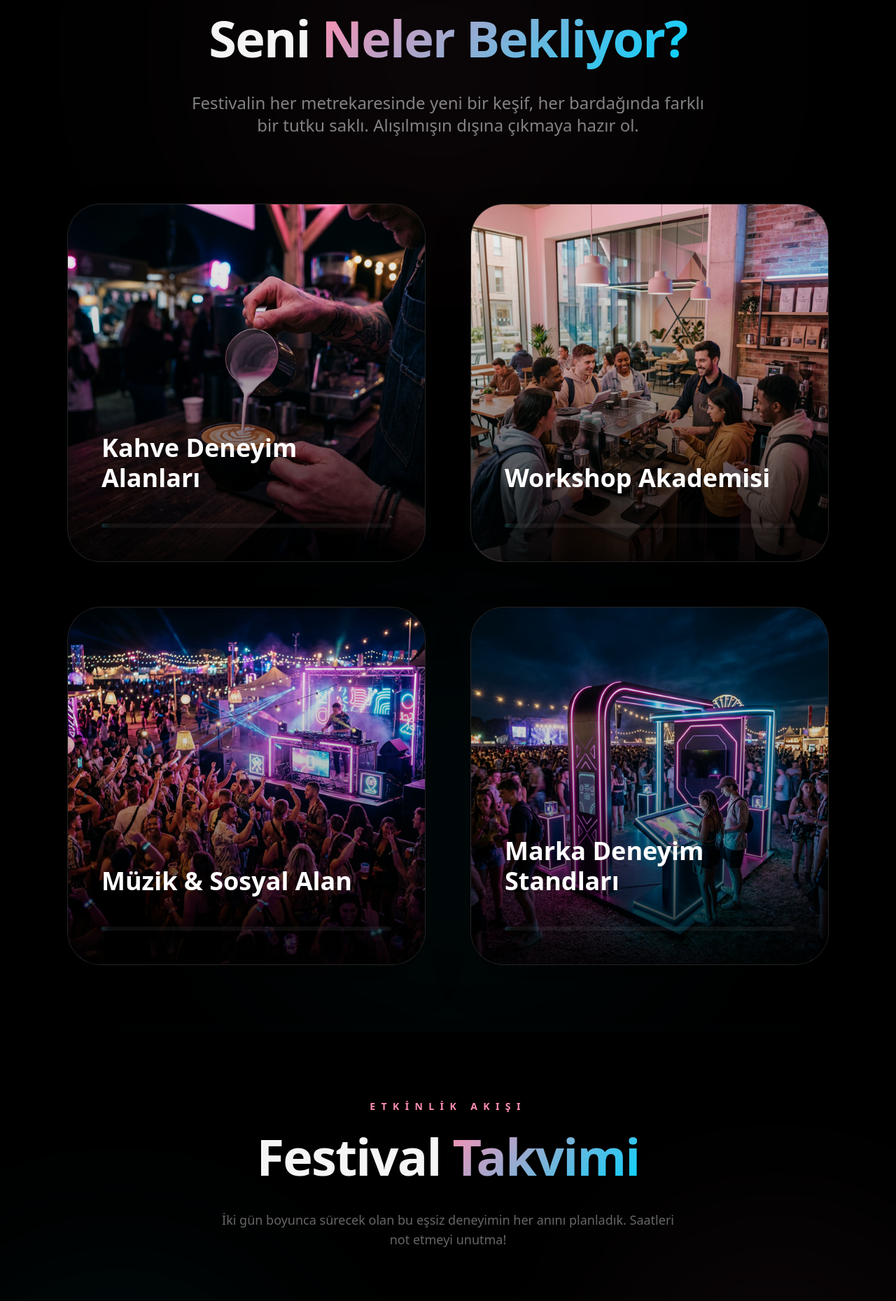
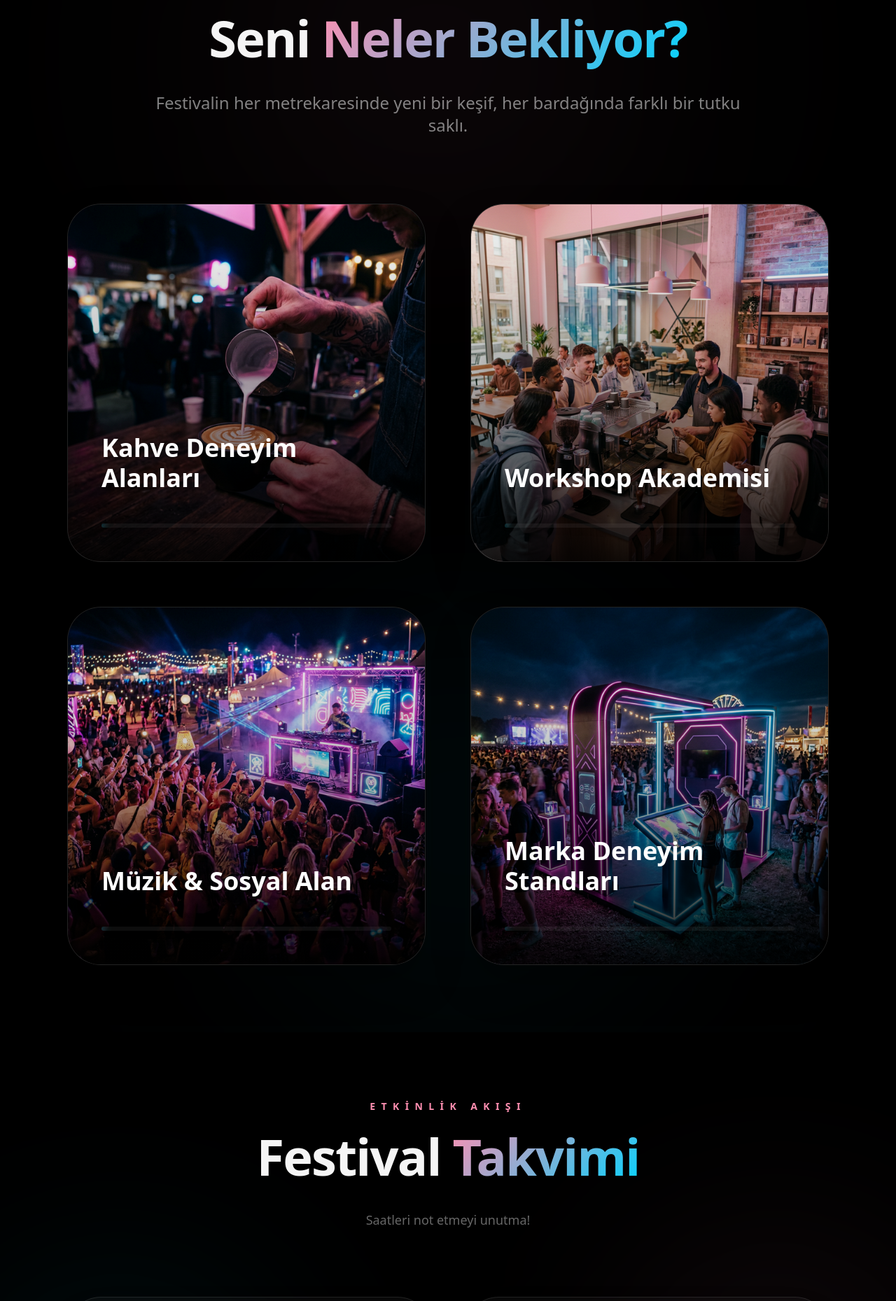
Before and after one commit to obrethyamamoto-del/CCF, a Next.js app: page /CCF/ in a window 1280 px wide. Shown: the part 1620-3479 px from the top of the page at 70% size. Built offline with nearby package versions, Linux system fonts and the light colour scheme.

Commit message:
Update texts on Hero, Experiences, and Program sections

```diff
--- a/src/components/organisms/Experiences.tsx
+++ b/src/components/organisms/Experiences.tsx
@@ -48,8 +48,8 @@ export const Experiences = () => {
             <Typography variant="title" className="text-4xl md:text-8xl mb-8 leading-tight">
               Seni <span className="gradient-text">Neler Bekliyor?</span>
             </Typography>
-            <Typography variant="body" className="max-w-3xl mx-auto text-white/50 text-lg md:text-2xl font-light">
-              {"Festivalin her metrekaresinde yeni bir keşif, her bardağında farklı bir tutku saklı. Alışılmışın dışına çıkmaya hazır ol."}
+            <Typography variant="body" className="max-w-4xl mx-auto text-white/50 text-lg md:text-2xl font-light">
+              {"Festivalin her metrekaresinde yeni bir keşif, her bardağında farklı bir tutku saklı."}
             </Typography>
           </motion.div>
         </div>
--- a/src/components/organisms/Hero.tsx
+++ b/src/components/organisms/Hero.tsx
@@ -40,7 +40,7 @@ export const Hero = () => {
             Geleceği <span className="gradient-text">Kahve Kokusuyla</span> Birlikte Keşfet.
           </Typography>
           <Typography variant="subtitle" className="mb-10 max-w-2xl mx-auto text-white/80 drop-shadow-md font-medium">
-            Türkiye&apos;nin en büyük gençlik ve kahve festivali geri dönüyor. İki gün boyunca kesintisiz deneyim, müzik ve kültür seni bekliyor.
+            Türkiye&apos;nin en büyük gençlik ve kahve festivali geri dönüyor. <br /> İki gün boyunca kesintisiz deneyim, müzik ve kültür seni bekliyor.
           </Typography>
 
           <div className="flex flex-col sm:flex-row items-center justify-center gap-6">
--- a/src/components/organisms/Program.tsx
+++ b/src/components/organisms/Program.tsx
@@ -50,7 +50,7 @@ export const Program = () => {
               Festival <span className="gradient-text">Takvimi</span>
             </Typography>
             <Typography variant="body" className="max-w-2xl mx-auto text-white/40 text-lg">
-              İki gün boyunca sürecek olan bu eşsiz deneyimin her anını planladık. Saatleri not etmeyi unutma!
+              Saatleri not etmeyi unutma!
             </Typography>
           </motion.div>
         </div>
```
